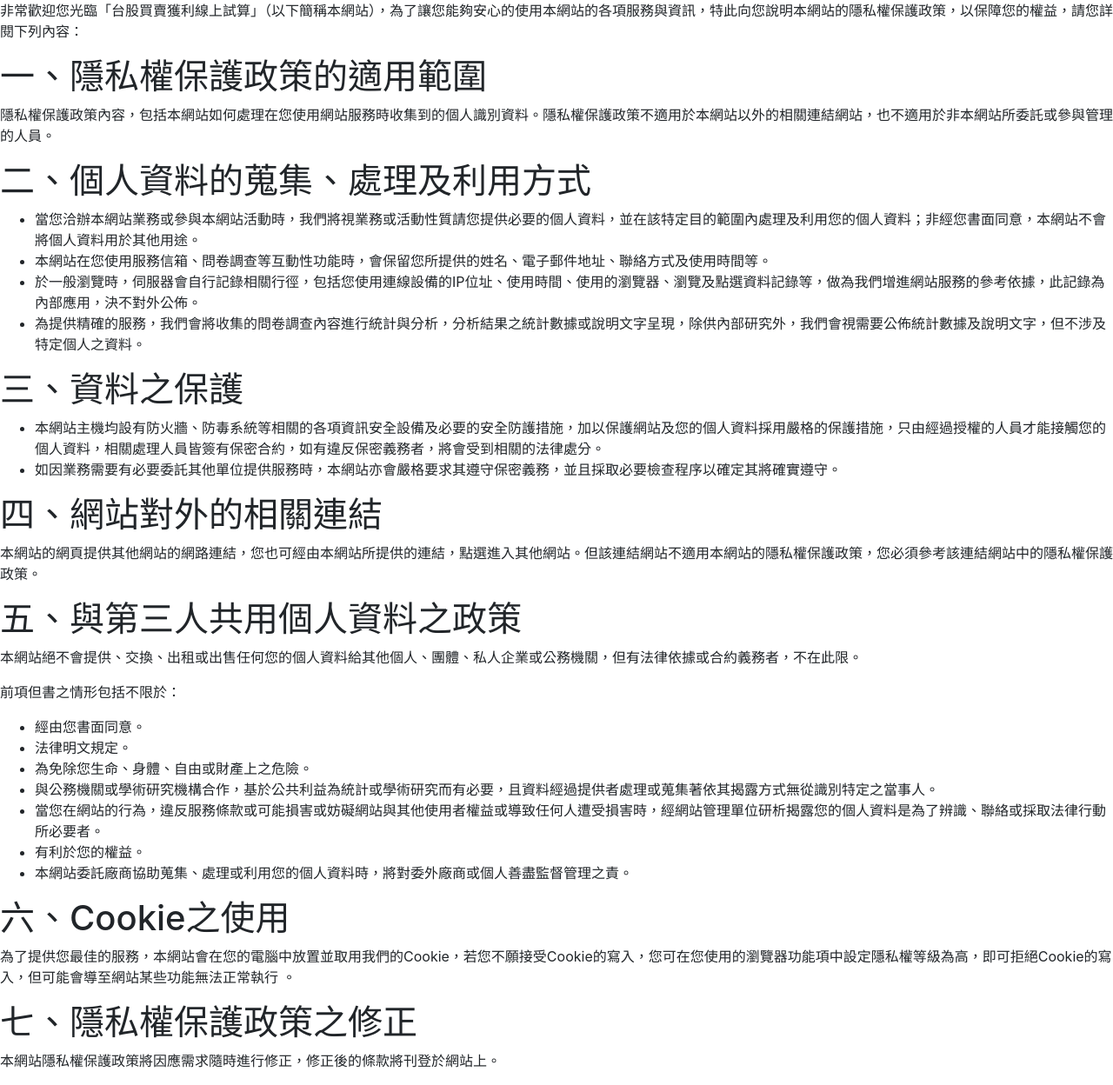
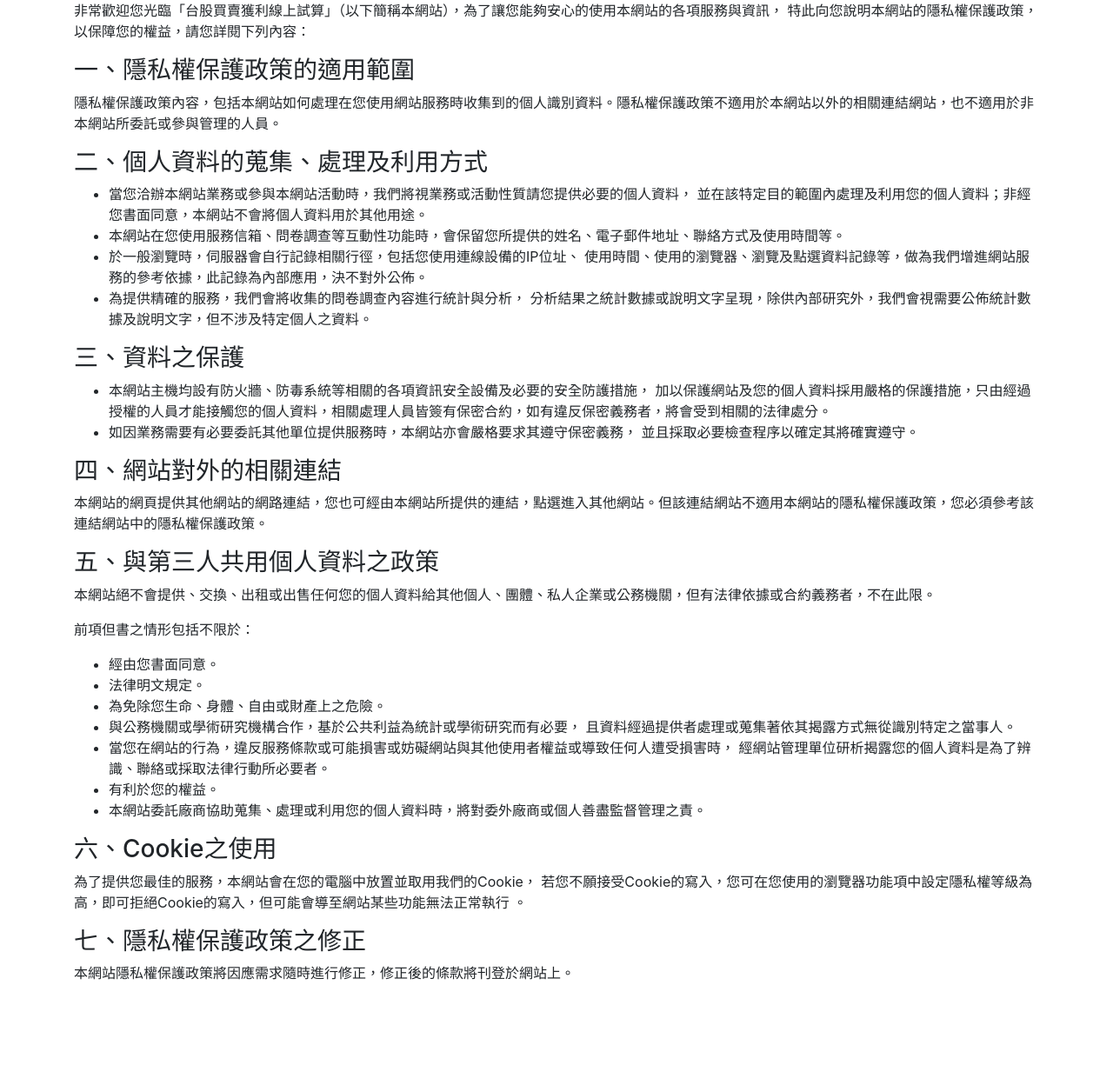
Before and after one commit to chiquitta/stock, a Vue app: page /policy in a window 1280 px wide. Shown: the whole page at 87% size. After the commit the page ends 1147 px from the top, so only its background shows below. Built offline with nearby package versions, Linux system fonts and the light colour scheme; what vue-icon would draw is missing.

Commit message:
policy update

```diff
--- a/package.json
+++ b/package.json
@@ -40,7 +40,8 @@
       "plugin:vue/essential",
       "@vue/airbnb"
     ],
-    "rules": {},
+    "rules": {
+    },
     "parserOptions": {
       "parser": "babel-eslint"
     }
--- a/src/components/Policy.vue
+++ b/src/components/Policy.vue
@@ -1,50 +1,62 @@
 <template>
-  <div id="content">
-    <p>非常歡迎您光臨「台股買賣獲利線上試算」（以下簡稱本網站），為了讓您能夠安心的使用本網站的各項服務與資訊，特此向您說明本網站的隱私權保護政策，以保障您的權益，請您詳閱下列內容：</p>
+  <b-container>
+    <b-row>
+      <b-col>
+        <p>非常歡迎您光臨「台股買賣獲利線上試算」（以下簡稱本網站），為了讓您能夠安心的使用本網站的各項服務與資訊，
+          特此向您說明本網站的隱私權保護政策，以保障您的權益，請您詳閱下列內容：</p>
 
-    <h1>一、隱私權保護政策的適用範圍</h1>
+        <h3>一、隱私權保護政策的適用範圍</h3>
         <p>隱私權保護政策內容，包括本網站如何處理在您使用網站服務時收集到的個人識別資料。隱私權保護政策不適用於本網站以外的相關連結網站，也不適用於非本網站所委託或參與管理的人員。</p>
 
-    <h1>二、個人資料的蒐集、處理及利用方式</h1>
+        <h3>二、個人資料的蒐集、處理及利用方式</h3>
         <ul>
-      <li>當您洽辦本網站業務或參與本網站活動時，我們將視業務或活動性質請您提供必要的個人資料，並在該特定目的範圍內處理及利用您的個人資料；非經您書面同意，本網站不會將個人資料用於其他用途。</li>
+          <li>當您洽辦本網站業務或參與本網站活動時，我們將視業務或活動性質請您提供必要的個人資料，
+            並在該特定目的範圍內處理及利用您的個人資料；非經您書面同意，本網站不會將個人資料用於其他用途。</li>
           <li>本網站在您使用服務信箱、問卷調查等互動性功能時，會保留您所提供的姓名、電子郵件地址、聯絡方式及使用時間等。</li>
-      <li>於一般瀏覽時，伺服器會自行記錄相關行徑，包括您使用連線設備的IP位址、使用時間、使用的瀏覽器、瀏覽及點選資料記錄等，做為我們增進網站服務的參考依據，此記錄為內部應用，決不對外公佈。</li>
-      <li>為提供精確的服務，我們會將收集的問卷調查內容進行統計與分析，分析結果之統計數據或說明文字呈現，除供內部研究外，我們會視需要公佈統計數據及說明文字，但不涉及特定個人之資料。</li>
+          <li>於一般瀏覽時，伺服器會自行記錄相關行徑，包括您使用連線設備的IP位址、
+            使用時間、使用的瀏覽器、瀏覽及點選資料記錄等，做為我們增進網站服務的參考依據，此記錄為內部應用，決不對外公佈。</li>
+          <li>為提供精確的服務，我們會將收集的問卷調查內容進行統計與分析，
+            分析結果之統計數據或說明文字呈現，除供內部研究外，我們會視需要公佈統計數據及說明文字，但不涉及特定個人之資料。</li>
         </ul>
 
-    <h1>三、資料之保護</h1>
+        <h3>三、資料之保護</h3>
         <ul>
-      <li>本網站主機均設有防火牆、防毒系統等相關的各項資訊安全設備及必要的安全防護措施，加以保護網站及您的個人資料採用嚴格的保護措施，只由經過授權的人員才能接觸您的個人資料，相關處理人員皆簽有保密合約，如有違反保密義務者，將會受到相關的法律處分。</li>
-      <li>如因業務需要有必要委託其他單位提供服務時，本網站亦會嚴格要求其遵守保密義務，並且採取必要檢查程序以確定其將確實遵守。</li>
+          <li>本網站主機均設有防火牆、防毒系統等相關的各項資訊安全設備及必要的安全防護措施，
+            加以保護網站及您的個人資料採用嚴格的保護措施，只由經過授權的人員才能接觸您的個人資料，相關處理人員皆簽有保密合約，如有違反保密義務者，將會受到相關的法律處分。</li>
+          <li>如因業務需要有必要委託其他單位提供服務時，本網站亦會嚴格要求其遵守保密義務，
+            並且採取必要檢查程序以確定其將確實遵守。</li>
         </ul>
 
-    <h1>四、網站對外的相關連結</h1>
+        <h3>四、網站對外的相關連結</h3>
         <p>本網站的網頁提供其他網站的網路連結，您也可經由本網站所提供的連結，點選進入其他網站。但該連結網站不適用本網站的隱私權保護政策，您必須參考該連結網站中的隱私權保護政策。</p>
 
-    <h1>五、與第三人共用個人資料之政策</h1>
+        <h3>五、與第三人共用個人資料之政策</h3>
         <p>本網站絕不會提供、交換、出租或出售任何您的個人資料給其他個人、團體、私人企業或公務機關，但有法律依據或合約義務者，不在此限。</p>
         <p>前項但書之情形包括不限於：</p>
         <ul>
           <li>經由您書面同意。</li>
           <li>法律明文規定。</li>
           <li>為免除您生命、身體、自由或財產上之危險。</li>
-      <li>與公務機關或學術研究機構合作，基於公共利益為統計或學術研究而有必要，且資料經過提供者處理或蒐集著依其揭露方式無從識別特定之當事人。</li>
-      <li>當您在網站的行為，違反服務條款或可能損害或妨礙網站與其他使用者權益或導致任何人遭受損害時，經網站管理單位研析揭露您的個人資料是為了辨識、聯絡或採取法律行動所必要者。</li>
+          <li>與公務機關或學術研究機構合作，基於公共利益為統計或學術研究而有必要，
+            且資料經過提供者處理或蒐集著依其揭露方式無從識別特定之當事人。</li>
+          <li>當您在網站的行為，違反服務條款或可能損害或妨礙網站與其他使用者權益或導致任何人遭受損害時，
+            經網站管理單位研析揭露您的個人資料是為了辨識、聯絡或採取法律行動所必要者。</li>
           <li>有利於您的權益。</li>
           <li>本網站委託廠商協助蒐集、處理或利用您的個人資料時，將對委外廠商或個人善盡監督管理之責。</li>
         </ul>
 
-    <h1>六、Cookie之使用</h1>
-    <p>為了提供您最佳的服務，本網站會在您的電腦中放置並取用我們的Cookie，若您不願接受Cookie的寫入，您可在您使用的瀏覽器功能項中設定隱私權等級為高，即可拒絕Cookie的寫入，但可能會導至網站某些功能無法正常執行 。</p>
+        <h3>六、Cookie之使用</h3>
+        <p>為了提供您最佳的服務，本網站會在您的電腦中放置並取用我們的Cookie，
+          若您不願接受Cookie的寫入，您可在您使用的瀏覽器功能項中設定隱私權等級為高，即可拒絕Cookie的寫入，但可能會導至網站某些功能無法正常執行 。</p>
 
-    <h1>七、隱私權保護政策之修正</h1>
+        <h3>七、隱私權保護政策之修正</h3>
         <p>本網站隱私權保護政策將因應需求隨時進行修正，修正後的條款將刊登於網站上。</p>
-  </div>
+        </b-col>
+    </b-row>
+  </b-container>
 </template>
 
 <script>
-/* eslint max-len: ["error", { "code": 300 }] */
 
 export default {
   name: 'Policy',
```
Also changed, not shown: 1 other file (tests, documents, lock files or other folders). Lines whose indentation alone changed are shown as unchanged.
